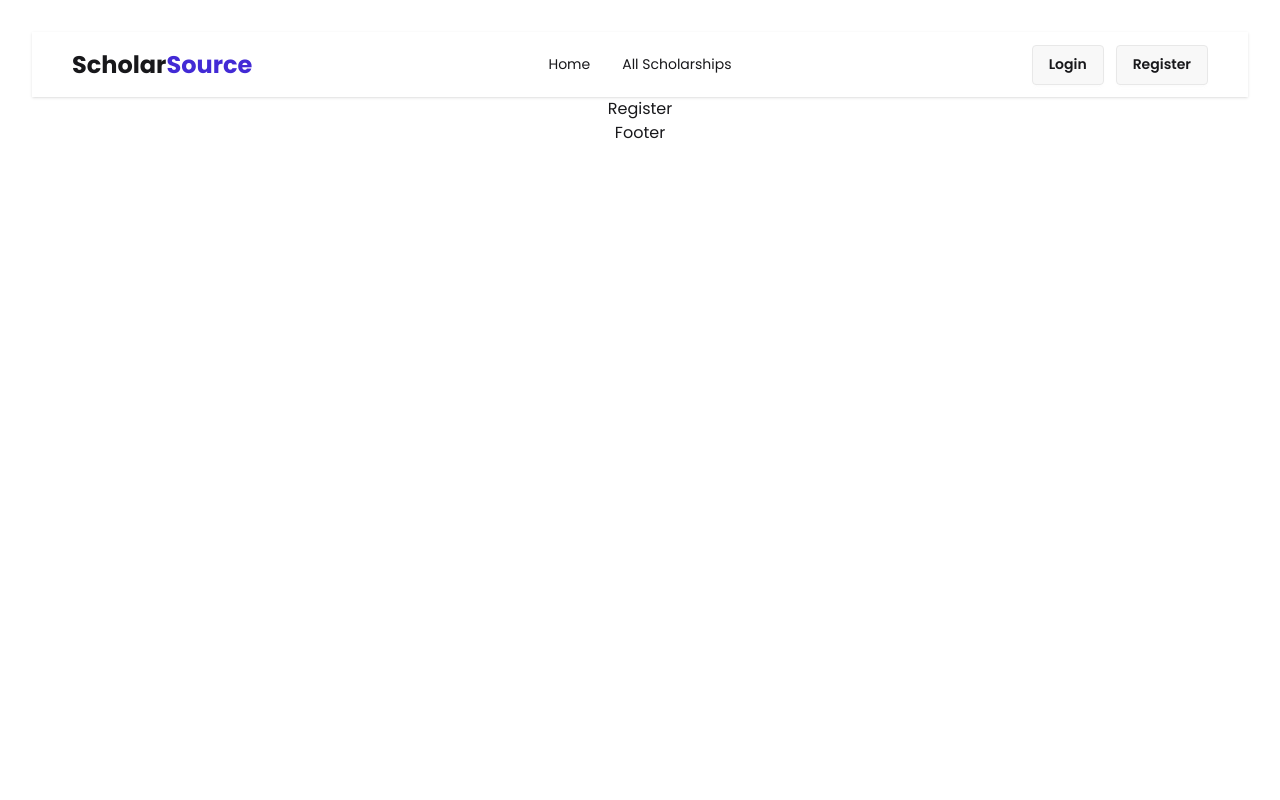
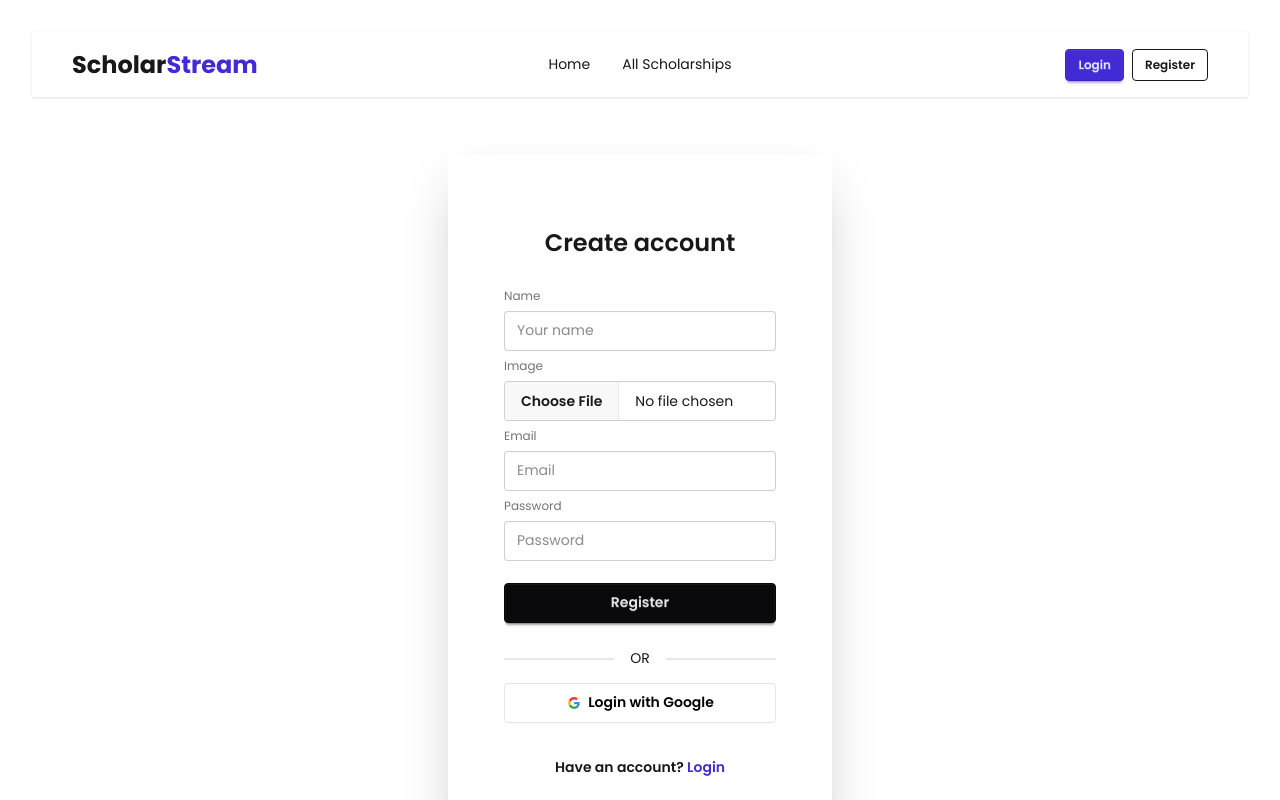
Before and after one commit to FokhrulSabel/scholar-source-client, a React (Vite) app: page /register in a window 1280 px wide. Shown: the top 800 px of the page. Built offline with nearby package versions, Linux system fonts and the light colour scheme; no server answers.

Commit message:
Add hooks useAxiosSecure

```diff
--- a/package.json
+++ b/package.json
@@ -24,6 +24,7 @@
     "react-lottie": "^1.2.10",
     "react-responsive-carousel": "^3.2.23",
     "react-router": "^7.13.0",
+    "react-toastify": "^11.0.5",
     "recharts": "^3.7.0",
     "sweetalert2": "^11.26.18",
     "swiper": "^12.1.0",
--- a/src/components/Navbar/Navbar.jsx
+++ b/src/components/Navbar/Navbar.jsx
@@ -1,7 +1,21 @@
 import React from "react";
 import { Link, NavLink } from "react-router";
+import useAuth from "../../hooks/useAuth";
+import { toast, ToastContainer } from "react-toastify";
+import { FaUserCircle } from "react-icons/fa";
 
 const Navbar = () => {
+  const { user, signOutUser } = useAuth();
+
+  const handleSignOut = () => {
+    signOutUser()
+      .then(() => {
+        toast.success("You signed out successfully!");
+      })
+      .catch((error) => {
+        toast.error(error.message);
+      });
+  };
   const links = (
     <>
       <li>
@@ -19,7 +33,7 @@ const Navbar = () => {
   );
   return (
     <div className="navbar bg-base-100 shadow-sm px-4 md:px-10 sticky top-0 z-50">
-      {/* <ToastContainer /> */}
+      <ToastContainer />
       <div className="navbar-start">
         {/* Mobile Dropdown */}
         <div className="dropdown">
@@ -50,9 +64,8 @@ const Navbar = () => {
 
         {/* Logo */}
         <div className="flex items-center justify-center gap-1.5">
-          {/* <FaUtensils className="text-2xl text-secondary" /> */}
           <Link to="/" className="normal-case text-2xl font-bold">
-            Scholar<span className="text-primary">Source</span>
+            Scholar<span className="text-primary">Stream</span>
           </Link>
         </div>
       </div>
@@ -64,12 +77,52 @@ const Navbar = () => {
 
       {/* User Section */}
       <div className="navbar-end flex items-center gap-3">
-        <Link className="btn" to="/login">
-          Login
-        </Link>
-        <Link className="btn" to="/register">
-          Register
-        </Link>
+        {user ? (
+          <div className="dropdown dropdown-end">
+            <div tabIndex={0} role="button" className="m-1">
+              <div
+                className="tooltip tooltip-bottom"
+                data-tip={user.displayName || "No User"}
+              >
+                {user.photoURL ? (
+                  <img
+                    src={user?.photoURL}
+                    alt={user?.displayName || "User"}
+                    className="w-10 h-10 rounded-full border cursor-pointer"
+                  />
+                ) : (
+                  <FaUserCircle className="text-3xl text-gray-600 cursor-pointer" />
+                )}
+              </div>
+            </div>
+
+            <ul
+              tabIndex={0}
+              className="dropdown-content menu bg-base-100 rounded-box z-10 w-52 p-2 shadow-sm"
+            >
+              <li>
+                <NavLink to="/my-favorites">My Profile</NavLink>
+              </li>
+              <li>
+                <button
+                  onClick={handleSignOut}
+                  className="btn btn-outline btn-primary btn-sm"
+                >
+                  Logout
+                </button>
+              </li>
+            </ul>
+          </div>
+        ) : (
+          <div className="flex gap-2">
+            <Link to="/login" className="btn btn-primary btn-sm">
+              Login
+            </Link>
+            <Link to="/register" className="btn btn-outline btn-sm">
+              Register
+            </Link>
+          </div>
+        )}
       </div>
     </div>
   );
--- a/src/context/AuthProvider.jsx
+++ b/src/context/AuthProvider.jsx
@@ -23,24 +23,13 @@ const AuthProvider = ({ children }) => {
     return createUserWithEmailAndPassword(auth, email, password);
   };
 
-  useEffect(() => {
-    const unsubscribe = onAuthStateChanged(auth, (currentuser) => {
-      setUser(currentuser);
-      setLoading(false);
-    });
-    return () => unsubscribe();
-  }, []);
-  //update user profile
-  const updateUser = (updatedData) => {
-    return updateProfile(auth.currentUser, updatedData);
-  };
-
   //signIn user with email and password
   const signInUser = (email, password) => {
     setLoading(true);
     return signInWithEmailAndPassword(auth, email, password);
   };
-  //signIn user with email and password
+
+  //signIn user with google
   const googleSignIn = () => {
     setLoading(true);
     return signInWithPopup(auth, googleProvider);
@@ -52,7 +41,22 @@ const AuthProvider = ({ children }) => {
     return signOut(auth);
   };
 
-  const AuthInfo = {
+  //update user profile
+  const updateUser = (updatedData) => {
+    return updateProfile(auth.currentUser, updatedData);
+  };
+
+
+  // observe user state
+  useEffect(() => {
+    const unsubscribe = onAuthStateChanged(auth, (currentuser) => {
+      setUser(currentuser);
+      setLoading(false);
+    });
+    return () => unsubscribe();
+  }, []);
+
+  const authInfo = {
     createUser,
     user,
     setUser,
@@ -64,7 +68,7 @@ const AuthProvider = ({ children }) => {
   };
 
   return (
-    <AuthContext.Provider value={AuthInfo}>{children}</AuthContext.Provider>
+    <AuthContext.Provider value={authInfo}>{children}</AuthContext.Provider>
   );
 };
 
--- /dev/null
+++ b/src/hooks/useAxiosSecure.jsx
@@ -0,0 +1,53 @@
+import axios from "axios";
+import React, { useEffect } from "react";
+import useAuth from "./useAuth";
+import { useNavigate } from "react-router";
+
+const axiosSecure = axios.create({
+  baseURL: "http://localhost:5000",
+  headers: { "Content-Type": "application/json" },
+});
+
+const useAxiosSecure = () => {
+  const { user, signOutUser } = useAuth();
+  const token = user?.accessToken;
+  const navigate = useNavigate();
+
+  useEffect(() => {
+    // Request Interceptor
+    const requestInterceptor = axiosSecure.interceptors.request.use(
+      (config) => {
+        if (token) {
+          config.headers.Authorization = `Bearer ${token}`;
+        }
+        return config;
+      },
+      (error) => Promise.reject(error),
+    );
+
+    // Response Interceptor
+    const resInterceptor = axiosSecure.interceptors.response.use(
+      (response) => response,
+      async (error) => {
+        const statusCode = error.response?.status;
+
+        if (statusCode === 401 || statusCode === 403) {
+          await signOutUser();
+          navigate("/login");
+        }
+
+        return Promise.reject(error);
+      },
+    );
+
+    // Cleanup
+    return () => {
+      axiosSecure.interceptors.request.eject(requestInterceptor);
+      axiosSecure.interceptors.response.eject(resInterceptor);
+    };
+  }, [token, signOutUser, navigate]);
+
+  return axiosSecure;
+};
+
+export default useAxiosSecure;
--- a/src/pages/Auth/Register/Register.jsx
+++ b/src/pages/Auth/Register/Register.jsx
@@ -1,11 +1,163 @@
-import React from 'react';
+import axios from "axios";
+import React, { useState } from "react";
+import { useForm } from "react-hook-form";
+import { Link, useLocation, useNavigate } from "react-router";
+import useAuth from "../../../hooks/useAuth";
+import SocialLogin from "../SocialLogin/SocialLogin";
 
 const Register = () => {
-    return (
-        <div>
-            <h2>Register</h2>
+  const { createUser, updateUser } = useAuth();
+  const navigate = useNavigate();
+  const location = useLocation();
+//   const axiosSecure = useSecure();
+  const [loading, setLoading] = useState(false);
+
+  const {
+    register,
+    handleSubmit,
+    formState: { errors },
+  } = useForm();
+
+  const uploadToImgBB = async (file) => {
+    const formData = new FormData();
+    formData.append("image", file);
+
+    const url = `https://api.imgbb.com/1/upload?key=${
+      import.meta.env.VITE_image_host_key
+    }`;
+
+    const res = await axios.post(url, formData);
+    return res.data.data.url;
+  };
+
+  const handleRegistration = async (data) => {
+    try {
+      setLoading(true);
+
+      // 1. Create Firebase User
+      await createUser(data.email, data.password);
+
+      // 2. Upload Image to ImgBB
+      const imageURL = await uploadToImgBB(data.photo[0]);
+
+      // 3. Save User Info in Database
+      const userInfo = {
+        displayName: data.name,
+        email: data.email,
+        photoURL: imageURL,
+        role: "student",
+      };
+
+    //   const dbRes = await axiosSecure.post("/users", userInfo);
+
+      // 4. Update Firebase Profile
+      const profile = {
+        displayName: data.name,
+        photoURL: imageURL,
+      };
+
+      await updateUser(profile);
+
+      console.log("Registration Success:", dbRes.data);
+
+      navigate(location.state || "/");
+    } catch (error) {
+      console.error("Registration Failed:", error);
+    } finally {
+      setLoading(false);
+    }
+  };
+  return (
+    <div className="flex justify-center items-center min-h-screen">
+      <div className="card bg-base-100 w-full max-w-sm shrink-0 shadow-2xl">
+        <div className="card-body">
+          <h2 className="text-2xl font-semibold text-center py-4">
+            Create account
+          </h2>
+
+          <form onSubmit={handleSubmit(handleRegistration)}>
+            <fieldset className="fieldset">
+              {/* Name */}
+              <label className="label">Name</label>
+              <input
+                type="text"
+                {...register("name", { required: true })}
+                className="input"
+                placeholder="Your name"
+              />
+              {errors.name && <p className="text-red-500">Name is required</p>}
+
+              {/* Photo */}
+              <label className="label">Image</label>
+              <input
+                type="file"
+                {...register("photo", { required: true })}
+                className="file-input"
+              />
+              {errors.photo && (
+                <p className="text-red-500">Photo is required</p>
+              )}
+
+              {/* Email */}
+              <label className="label">Email</label>
+              <input
+                type="email"
+                {...register("email", { required: true })}
+                className="input"
+                placeholder="Email"
+              />
+              {errors.email && (
+                <p className="text-red-500">Email is required</p>
+              )}
+
+              {/* Password */}
+              <label className="label">Password</label>
+              <input
+                type="password"
+                {...register("password", {
+                  required: true,
+                  minLength: 6,
+                  pattern: /^(?=.*[a-z])(?=.*[A-Z])(?=.*\d).{6,}$/,
+                })}
+                className="input"
+                placeholder="Password"
+              />
+              {errors.password?.type === "required" && (
+                <p className="text-red-500">Password is required</p>
+              )}
+              {errors.password?.type === "minLength" && (
+                <p className="text-red-500">
+                  Password must be at least 6 characters.
+                </p>
+              )}
+              {errors.password?.type === "pattern" && (
+                <p className="text-red-500">
+                  Password must contain uppercase, lowercase, and number.
+                </p>
+              )}
+
+              <button className="btn btn-neutral mt-4" disabled={loading}>
+                {loading ? "Registering..." : "Register"}
+              </button>
+            </fieldset>
+          </form>
+
+          <SocialLogin />
+
+          <p className="text-md font-semibold text-center my-1.5">
+            Have an account?{" "}
+            <Link
+              state={location?.state}
+              className="text-primary"
+              to="/auth/login"
+            >
+              Login
+            </Link>
+          </p>
         </div>
-    );
+      </div>
+    </div>
+  );
 };
 
 export default Register;
--- a/src/pages/Auth/SocialLogin/SocialLogin.jsx
+++ b/src/pages/Auth/SocialLogin/SocialLogin.jsx
@@ -3,14 +3,17 @@ import { useLocation, useNavigate } from "react-router";
 import useAuth from "../../../hooks/useAuth";
 
 const SocialLogin = () => {
-  const { signInwithGoogle } = useAuth();
-  const loacation = useLocation();
+  const { googleSignIn } = useAuth();
+
+  const location = useLocation();
   const navigate = useNavigate();
+
+
   const handleSignInWithGoogle = () => {
-    signInwithGoogle()
+    googleSignIn()
       .then((res) => {
         console.log(res.user);
-        navigate(loacation.state || "/");
+        navigate(location.state || "/");
       })
       .catch((error) => {
         console.log(error);
```
Also changed, not shown: src/pages/Auth/Login/Login.jsx (+5 -4 lines), 1 other file (tests, documents, lock files or other folders).
